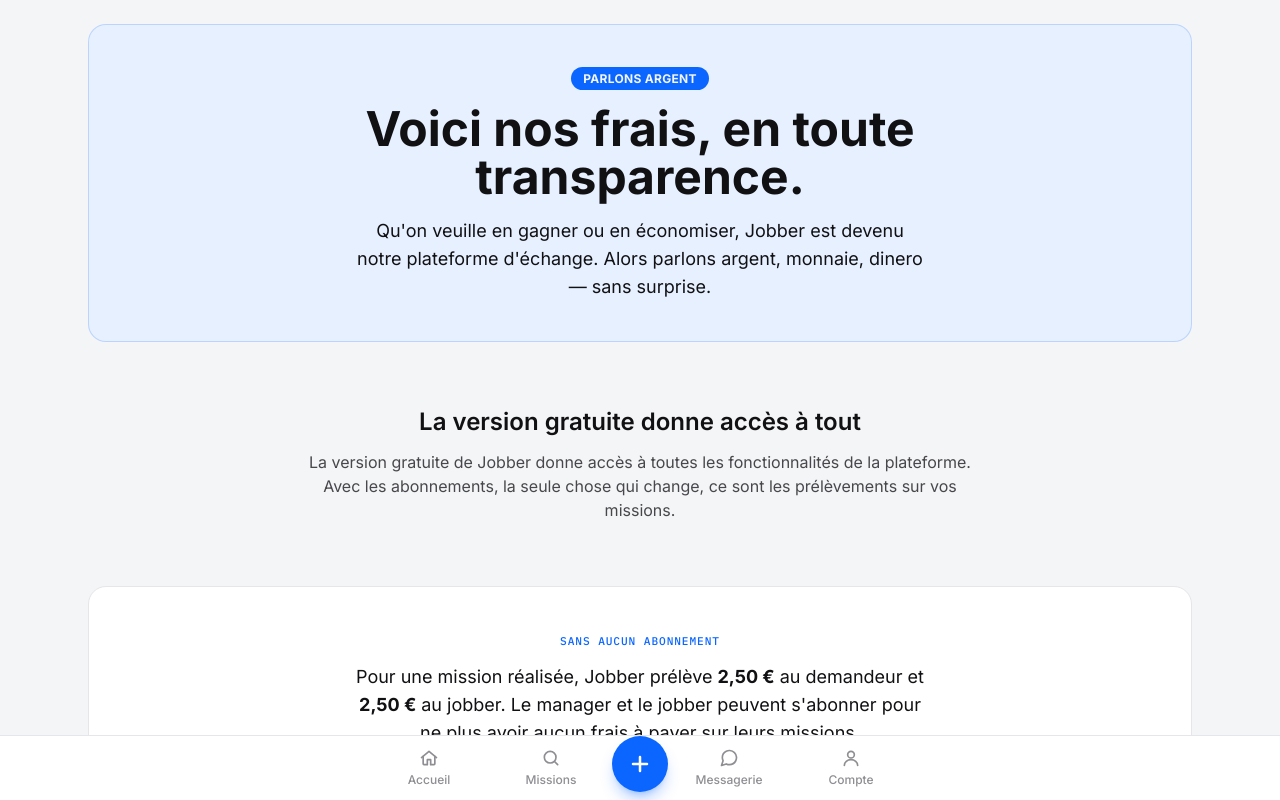
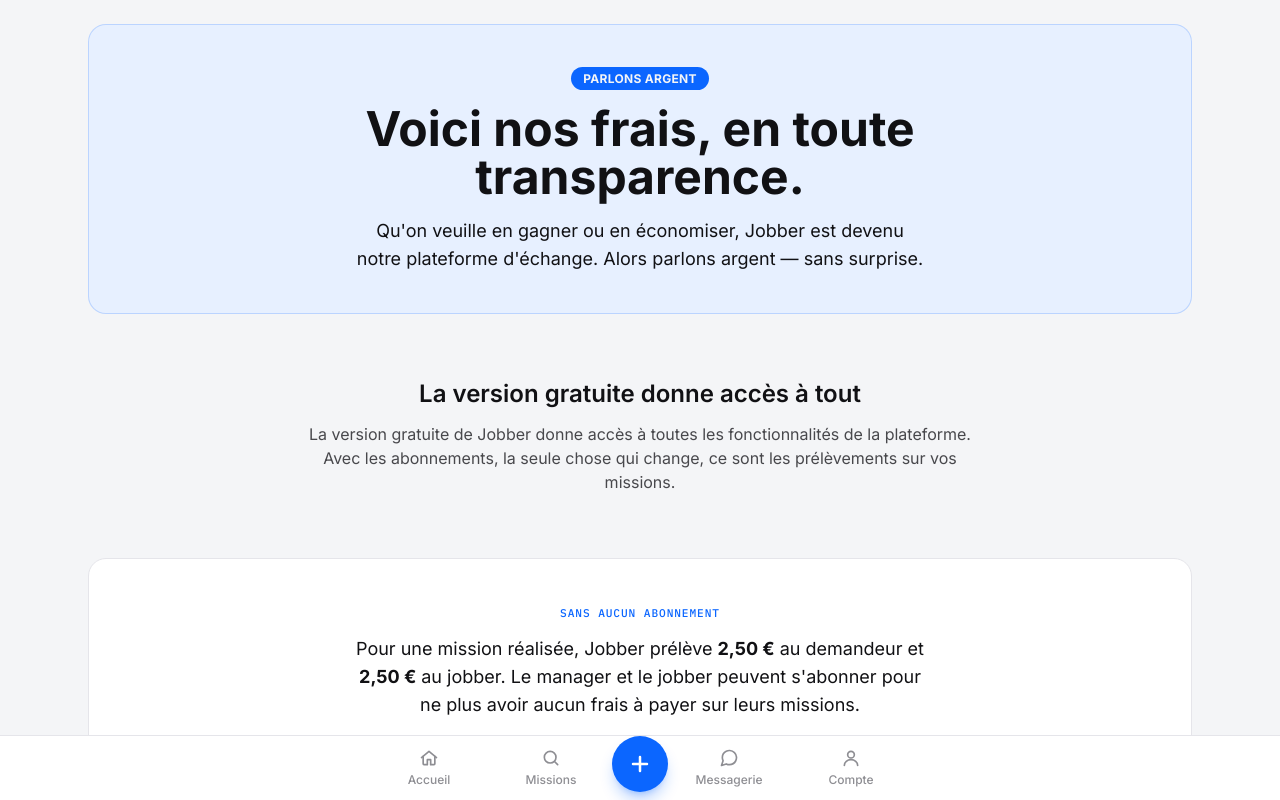
Before and after one commit to STANDUP-SHOW/JOBBER, a Next.js app in the folder frontend/: page /frais in a window 1280 px wide. Shown: the top 800 px of the page. Built offline with nearby package versions, Linux system fonts and the light colour scheme; no server answers.

Commit message:
Frais page: trim hero copy to "Parlons argent"

```diff
--- a/frontend/app/frais/page.jsx
+++ b/frontend/app/frais/page.jsx
@@ -56,7 +56,7 @@
         </h1>
         <p className="mx-auto mt-4 max-w-xl text-lg text-ink">
           Qu'on veuille en gagner ou en économiser, Jobber est devenu notre plateforme d'échange. Alors parlons
-          argent, monnaie, dinero — sans surprise.
+          argent — sans surprise.
         </p>
       </section>
 
```
